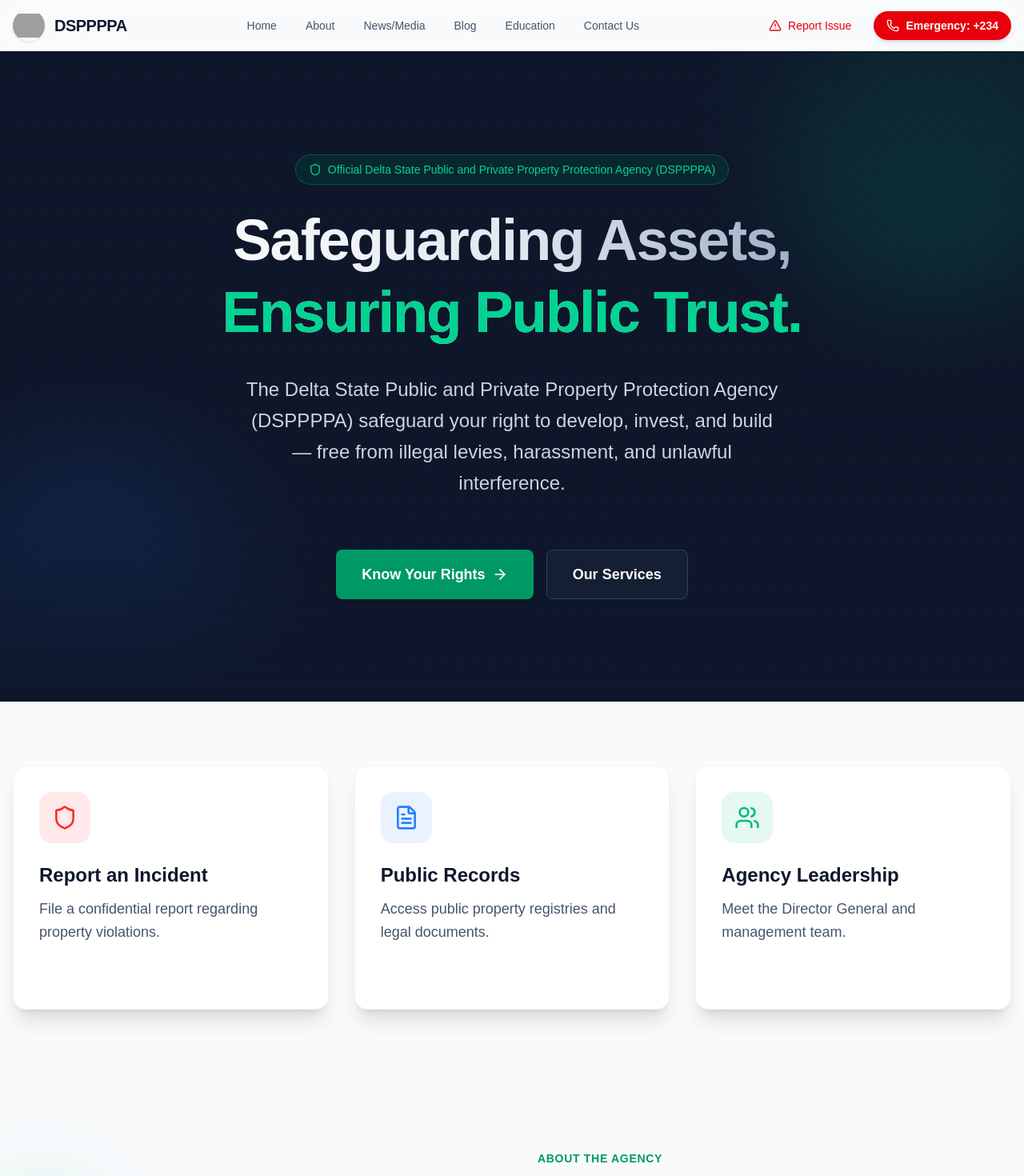
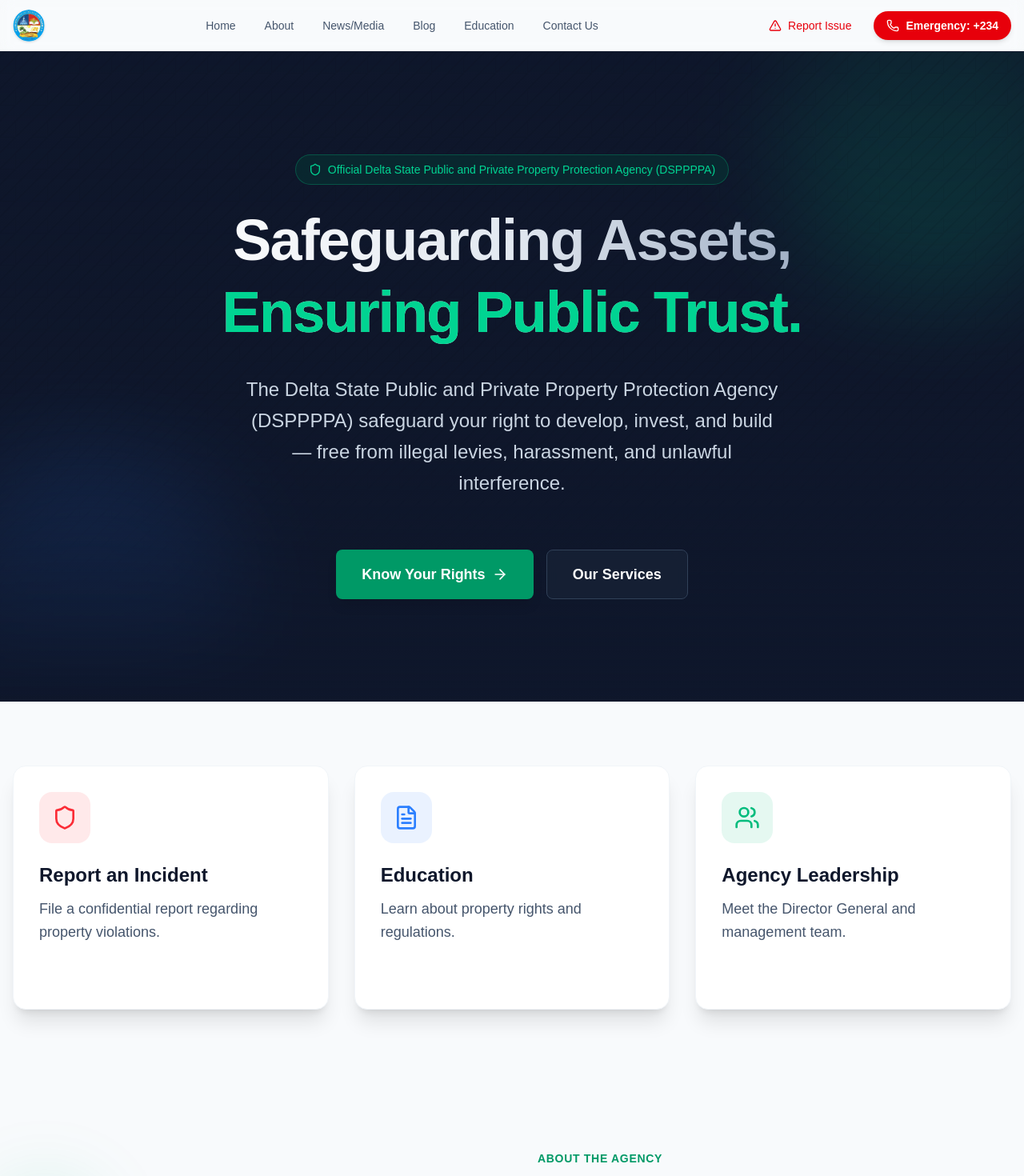
Before and after one commit to cloudpilothq/pppa, a Next.js app: page / in a window 1280 px wide. Shown: the top 1470 px of the page at 80% size. Built offline with nearby package versions, Linux system fonts and the light colour scheme; grey boxes are pictures that could not be loaded.

Commit message:
Uncomment Education card on homepage

```diff
--- a/src/app/page.tsx
+++ b/src/app/page.tsx
@@ -66,10 +66,10 @@ export default function HomePage() {
                 border: "hover:border-red-500/50",
               },
               {
-                title: "Public Records",
+                title: "Education",
                 icon: FileText,
-                desc: "Access public property registries and legal documents.",
-                link: "/records",
+                desc: "Learn about property rights and regulations.",
+                link: "/education",
                 color: "text-blue-500",
                 bg: "bg-blue-500/10",
                 border: "hover:border-blue-500/50",
--- a/src/components/layout/Header.tsx
+++ b/src/components/layout/Header.tsx
@@ -20,7 +20,7 @@ export function Header() {
             height={40}
             className="w-10 h-10 object-contain rounded-full shadow-sm"
           />
-          <span className="hidden sm:inline-block tracking-tight text-primary">DSPPPPA</span>
+          {/*<span className="hidden sm:inline-block tracking-tight text-primary">DSPPPPA</span>*/}
         </Link>
 
         {/* Desktop Navigation */}
```
Also changed, not shown: public/logo.png (added).
